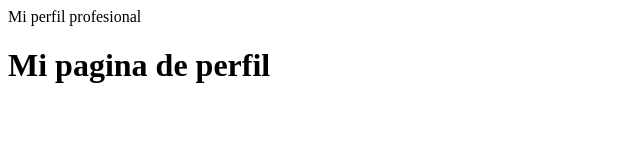
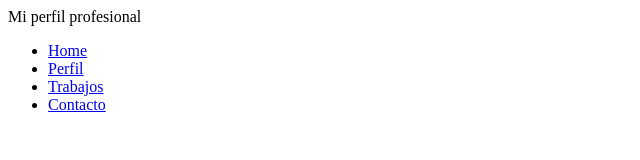
Before and after one commit to AideBarajas/miperfil, a plain HTML site: page index.html in a window 1280 px wide. Shown: the whole page, without its empty margins (0-640 px from the left). Drawn offline with Linux system fonts and the light colour scheme.

Commit message:
V2 - se maqueto menu

```diff
--- a/index.html
+++ b/index.html
@@ -6,6 +6,13 @@
 <title>Mi perfil profesional</title>
 </head>
 
-<body><h1>Mi pagina de perfil </h1>
+<body>
+<header id="Home" class="Header">
+  <nav class="MainMenu">
+    <ul class="MainMenu-list">
+      <li class="MainMenu-item"> <a class="MainMenu-link" href="#Home">Home</a></li>
+      <li class="MainMenu-item"> <a class="MainMenu-link" href="#Perfil">Perfil</a></li>
+      <li class="MainMenu-item"> <a class="MainMenu-link" href="#Trabajos">Trabajos</a></li>
+      <li class="MainMenu-item"> <a class="MainMenu-link" href="#Contacto">Contacto</a></li>
 </body>
 </html>
```
